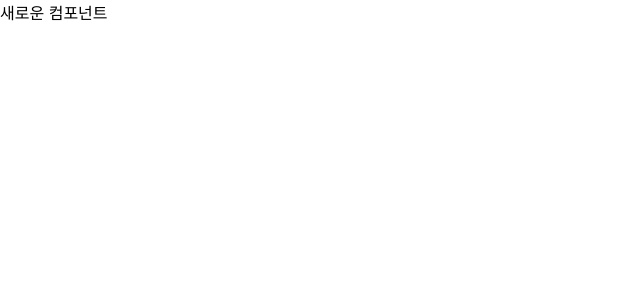
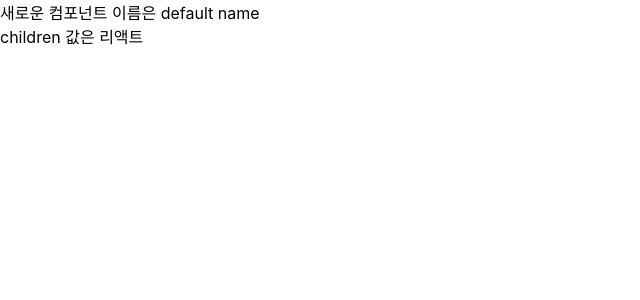
Before and after one commit to jjijju/react-study, a React (Create React App) app: page / in a window 1280 px wide. Shown: the top 300 px of the page, without its empty margins (0-640 px from the left). Built offline with nearby package versions, Linux system fonts and the light colour scheme.

Commit message:
props
- defaultProps
- 비구조할당 문법

```diff
--- a/src/App.js
+++ b/src/App.js
@@ -1,8 +1,8 @@
-import React, { Component } from 'react';
+import React from 'react';
 import MyComponent from './MyComponent';
 
 const App = () => {
-	return <MyComponent />;
+	return <MyComponent>리액트</MyComponent>;
 };
 
 export default App;
--- a/src/MyComponent.js
+++ b/src/MyComponent.js
@@ -1,7 +1,16 @@
 import React from 'react';
 
-const MyComponent = () => {
-	return <div>새로운 컴포넌트</div>;
+const MyComponent = ({ name, children }) => {
+	return (
+		<div>
+			새로운 컴포넌트 이름은 {name} <br />
+			children 값은 {children}
+		</div>
+	);
+};
+
+MyComponent.defaultProps = {
+	name: 'default name',
 };
 
 export default MyComponent;
```
